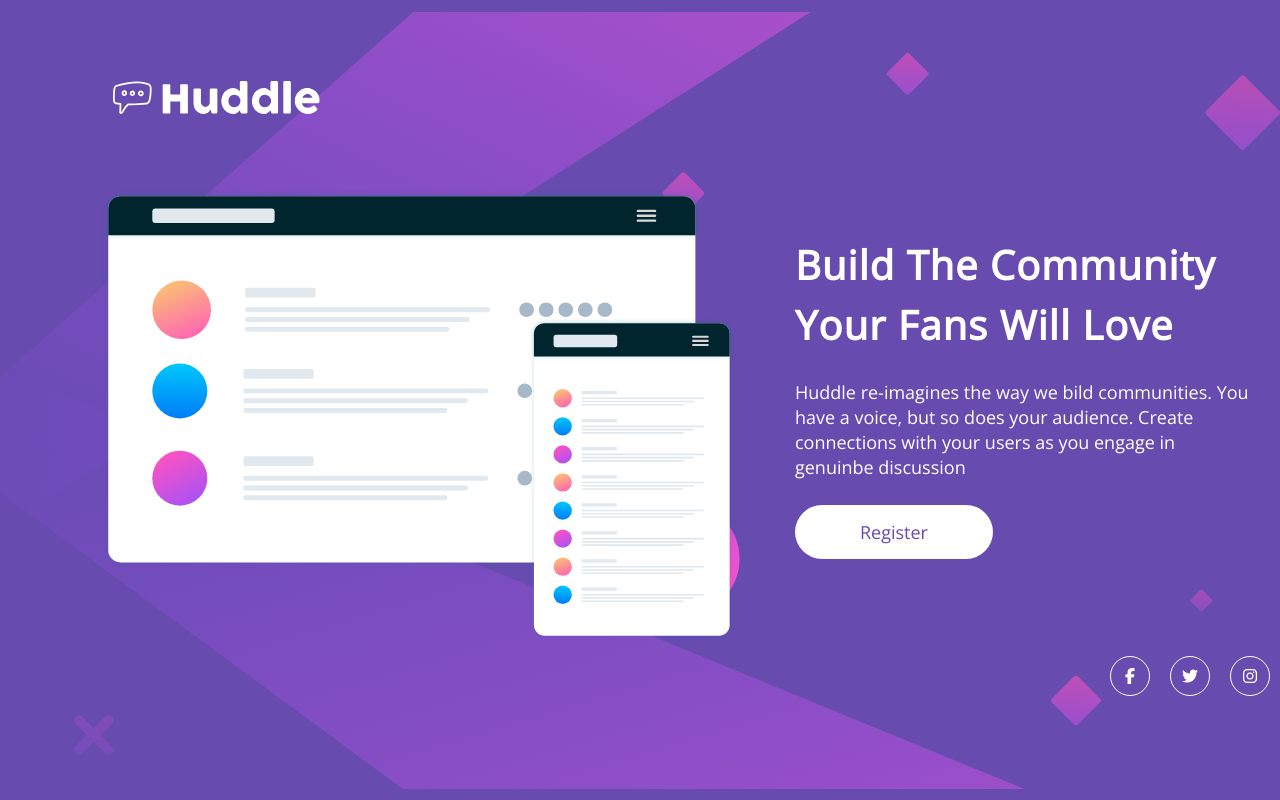
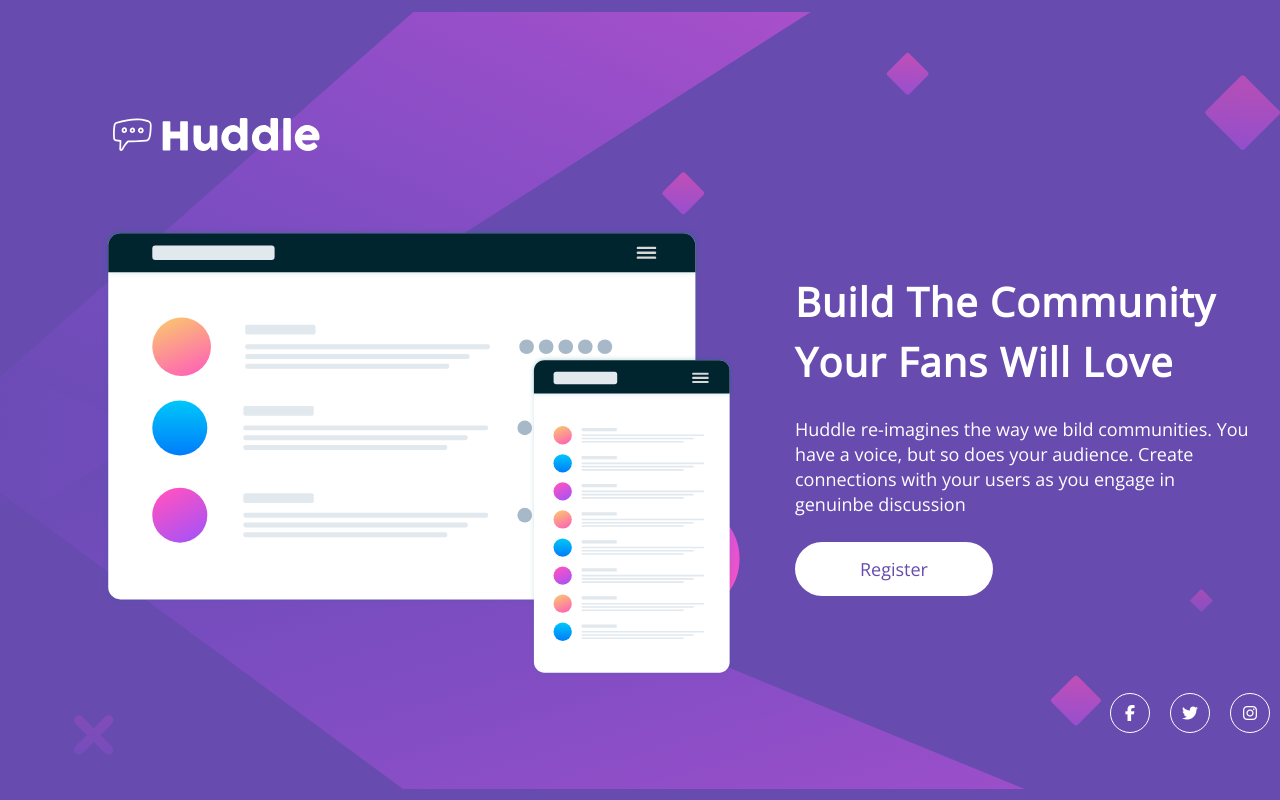
Before and after one commit to WalassiSilva/front-end-mentor-huddle, a plain HTML site: page index.html in a window 1280 px wide. Drawn offline with nearby package versions, Linux system fonts and the light colour scheme.

Commit message:
adding corrections at footer tag and display at gigger screen

```diff
--- a/index.html
+++ b/index.html
@@ -28,12 +28,12 @@
 </head>
 
 <body>
-
+<main>
     <header class="header">
-        <img class="logo" src="./src/images/logo.svg" alt="">
+        <img class="logo" src="./src/images/logo.svg" alt="Huddle logo">
     </header>
 
-    <main class="container">
+    <section class="container">
 
         <div class="mockups">
             <img src="./src/images/illustration-mockups.svg" alt="illustration mockups">
@@ -47,17 +47,18 @@
             </p>
             <a href="#" class="btn-register">Register</a>
         </div>
-    </main>
+    </section>
 
     <footer class="footer">
         <nav>
-            <div class="social">
-                <a href="#"><i class="fab fa-facebook-f"></i></a></i>
-                <a href="#"><i class="fab fa-twitter"></i></a>
-                <a href="#"><i class="fab fa-instagram"></i></a>
-            </div>
+            <ul class="social">
+               <li><a href="#"><i class="fab fa-facebook-f"></i></a></i></li>
+               <li> <a href="#"><i class="fab fa-twitter"></i></a></li>
+               <li><a href="#"><i class="fab fa-instagram"></i></a></li>
+            </ul>
         </nav>
     </footer>
+</main>
 </body>
 
 </html>
--- a/src/css/reset.css
+++ b/src/css/reset.css
@@ -6,3 +6,6 @@
 a {
 text-decoration: none;
 }
+ul, li {
+    list-style: none;
+}
--- a/src/css/responsive copy.css
+++ /dev/null
@@ -1,57 +0,0 @@
-
-@media (max-width: 1025px) {
-
-}
-
-@media (max-width:425px) {
-    body {
-        background:var(--background) url(../images/bg-mobile.svg) no-repeat ;
-    }
-
-    .logo{
-        width: 50%;
-        margin-left: 20px;
-   }
-
-    .container {
-    width: 100%;
-    height: 100vh;
-    flex-direction: column;
-    padding: 0 20px;
-    margin: 0;
-   }
-
-   .container img {
-    max-width: 100%;
-   }
-
-   .container .info {
-
-    justify-content: center;
-    align-items: center;
-    text-align: center;
-    padding-top: 0px;
-
-   }
-
-   .container .info h2{
-    margin-bottom: 20px;
-    text-align: center;
-    /* max-width: 500px; */
-   }
-   .container .info p {
-    font-size: 18px;
-    line-height: 30px;
-   }
-
-   .container .info .btn-register {
-    padding: 15px 90px;
-    margin-top: 10px;
-    margin-bottom: 30px;
-   }
-
-   .footer .social {
-    justify-content: center;
-   }
-
-}
--- a/src/css/style.css
+++ b/src/css/style.css
@@ -6,6 +6,16 @@ body {
     color: #fff;
     padding: 70px 0 20px 8%;
     height: 100vh;
+    display: flex;
+    justify-content: center;
+}
+main {
+
+    max-width: 1440px;
+    height: 100%;
+    display: flex;
+    flex-direction: column;
+    justify-content: center;
 }
 
 .header {
@@ -23,6 +33,7 @@ body {
     gap: 60px;
     padding-right: 30px;
     width: 100%;
+
 }
 
 .container img {
```
